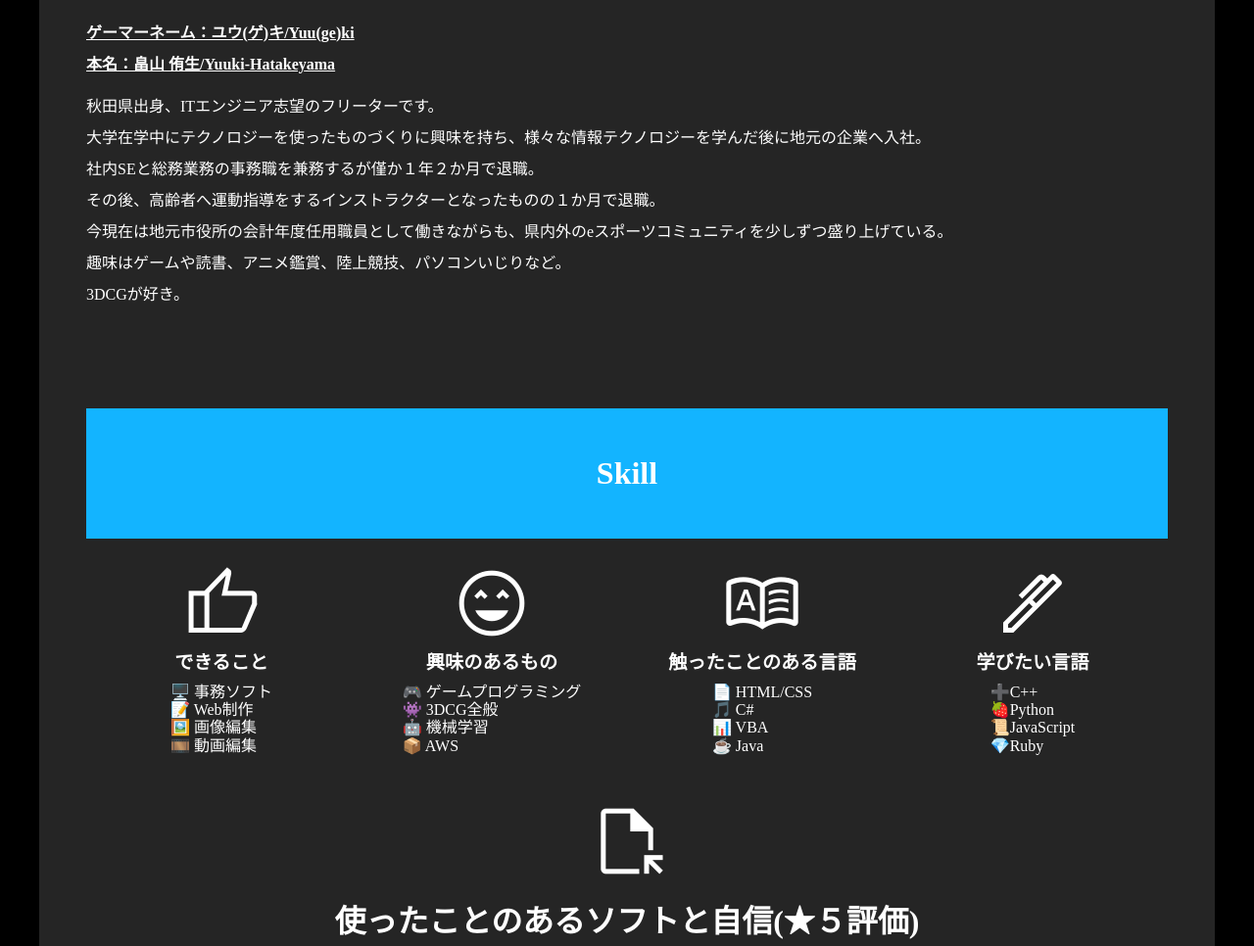
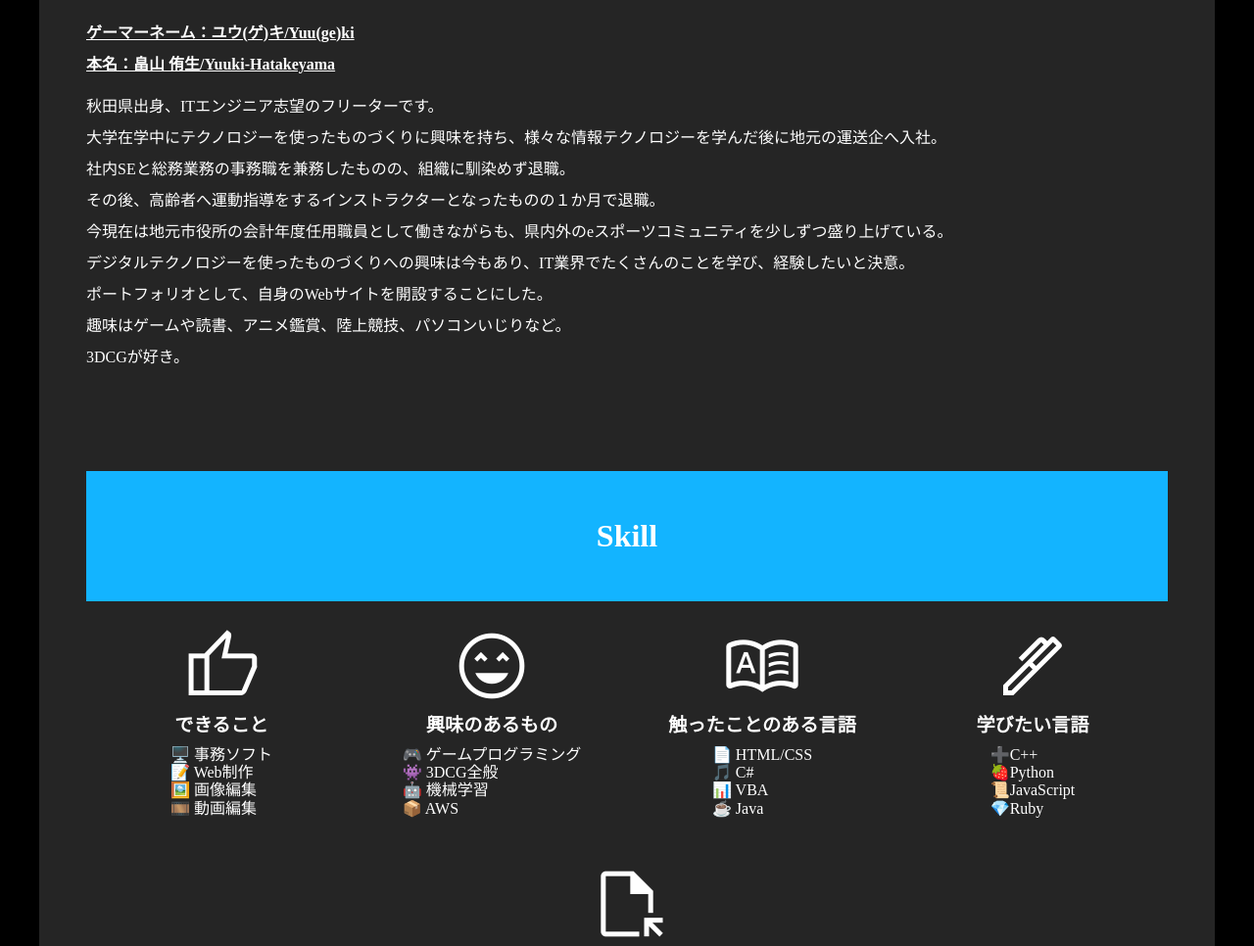
Before and after one commit to Yuuki-Yuugeki25/Yuugeki-Portfolio, a plain HTML site: page index.html in a window 1280 px wide. Shown: the part 1360-2326 px from the top of the page at 98% size. Drawn offline with nearby package versions, Linux system fonts and the light colour scheme; a web font is replaced by a local one.

Commit message:
文章修正

```diff
--- a/index.html
+++ b/index.html
@@ -75,10 +75,12 @@
                     <p><u><span class="name">本名：畠山 侑生/Yuuki-Hatakeyama</span></u></p>
                 </div>
                 <p>秋田県出身、ITエンジニア志望のフリーターです。</p>
-                <p>大学在学中にテクノロジーを使ったものづくりに興味を持ち、様々な情報テクノロジーを学んだ後に地元の企業へ入社。</p>
-                <p>社内SEと総務業務の事務職を兼務するが僅か１年２か月で退職。</p>
+                <p>大学在学中にテクノロジーを使ったものづくりに興味を持ち、様々な情報テクノロジーを学んだ後に地元の運送企へ入社。</p>
+                <p>社内SEと総務業務の事務職を兼務したものの、組織に馴染めず退職。</p>
                 <p>その後、高齢者へ運動指導をするインストラクターとなったものの１か月で退職。</p>
                 <p>今現在は地元市役所の会計年度任用職員として働きながらも、県内外のeスポーツコミュニティを少しずつ盛り上げている。</p>
+                <p>デジタルテクノロジーを使ったものづくりへの興味は今もあり、IT業界でたくさんのことを学び、経験したいと決意。</p>
+                <p>ポートフォリオとして、自身のWebサイトを開設することにした。</p>
                 <p>趣味はゲームや読書、アニメ鑑賞、陸上競技、パソコンいじりなど。</P>
                 <p>3DCGが好き。</p>
             </article>
@@ -268,7 +270,7 @@
                         4×400mリレーのアンカーを努め、仲間たちの先導もあったおかげで地区大会で優勝した。
                         また、県内の400m高校生部門で最も速い記録を出した選手となった。</p>
                         <p class="tf-title">大学時代</p>
-                        <p>入学初めで左足の金膜炎を起こして走れなくなる。療養期間を経て、走れるようになったものの、400mで伸び悩む。
+                        <p>入学初めで左足の筋膜炎を起こして走れなくなる。療養期間を経て、走れるようになったものの、400mで伸び悩む。
                             監督の提案から800mへ種目を変更し、自身の走り方も見直していくことで少しずつ走れるようになる。
                             その結果、大学2年目の大学総体で2位となる。
                             その後、自身の一番やりたい種目は400mだと監督へ相談し、400mの選手として活躍をした。
```
